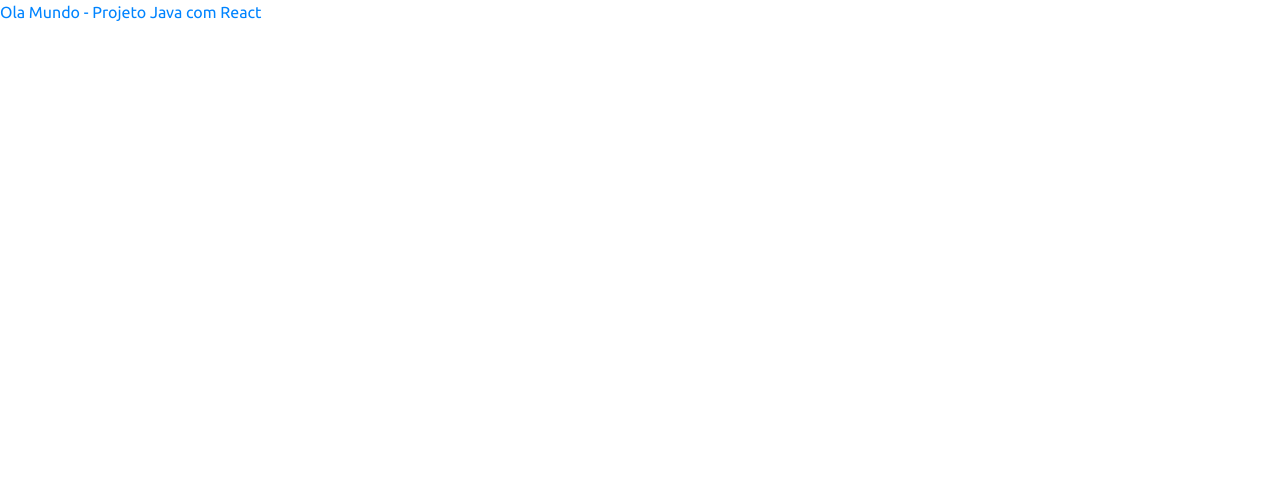
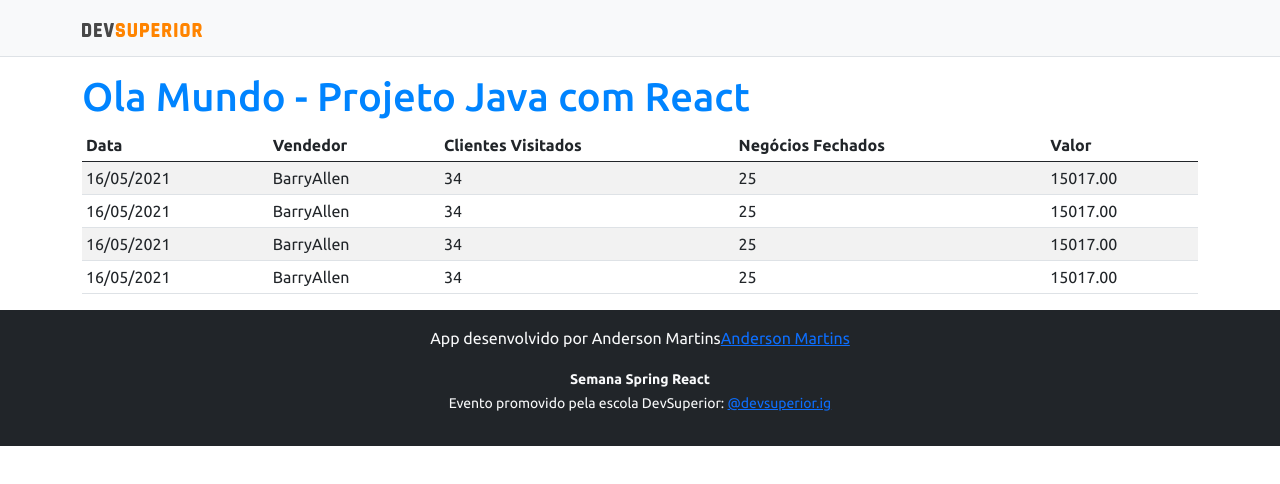
Before and after one commit to BlackCode7/projeto-java-springboot-react, a React (Create React App) app in the folder projeto-sds3/frontend/: page / in a window 1280 px wide. Shown: the top 484 px of the page. Built offline with nearby package versions, Linux system fonts and the light colour scheme.

Commit message:
Criando os componentes e a pasta asserts

```diff
--- a/projeto-sds3/frontend/src/App.tsx
+++ b/projeto-sds3/frontend/src/App.tsx
@@ -1,8 +1,19 @@
+import DataTable from "components/DataTable";
+import Footer from "components/Footer";
+import NavBar from "components/NavBar";
+
 function App() {
   return (
     <div>
+      <>
+        <NavBar />
+        <div className="container">
+          <h1 className="text-primary"> Ola Mundo - Projeto Java com React</h1>
+          <DataTable />
+        </div>
 
-      <div className="text-primary"> Ola Mundo - Projeto Java com React</div>
+        <Footer />
+      </>
     </div>
   );
 }
--- /dev/null
+++ b/projeto-sds3/frontend/src/components/DataTable/index.tsx
@@ -0,0 +1,54 @@
+function DataTable() {
+    return (
+        <div className="table-responsive">
+            <table className="table table-striped table-sm">
+
+                <thead>
+                    <tr>
+                        <th>Data</th>
+                        <th>Vendedor</th>
+                        <th>Clientes Visitados</th>
+                        <th>Negócios Fechados</th>
+                        <th>Valor</th>
+                    </tr>
+                </thead>
+                <tbody>
+                    <tr>
+                        <td>16/05/2021</td>
+                        <td>BarryAllen</td>
+                        <td>34</td>
+                        <td>25</td>
+                        <td>15017.00</td>
+                    </tr>
+
+                    <tr>
+                        <td>16/05/2021</td>
+                        <td>BarryAllen</td>
+                        <td>34</td>
+                        <td>25</td>
+                        <td>15017.00</td>
+                    </tr>
+
+                    <tr>
+                        <td>16/05/2021</td>
+                        <td>BarryAllen</td>
+                        <td>34</td>
+                        <td>25</td>
+                        <td>15017.00</td>
+                    </tr>
+
+                    <tr>
+                        <td>16/05/2021</td>
+                        <td>BarryAllen</td>
+                        <td>34</td>
+                        <td>25</td>
+                        <td>15017.00</td>
+                    </tr>
+
+                </tbody>
+            </table>
+        </div>
+    );
+}
+
+export default DataTable;
--- /dev/null
+++ b/projeto-sds3/frontend/src/components/Footer/index.tsx
@@ -0,0 +1,12 @@
+function Footer() {
+    return (
+        <footer className="footer mt-auto py-3 bg-dark">
+            <div className="container">
+                <p className="text-light">App desenvolvido por Anderson Martins<a href="https://github.com/BlackCode7" target="_blank" rel="noreferrer">Anderson Martins</a></p>
+                <p className="text-light"><small><strong>Semana Spring React</strong><br />
+                    Evento promovido pela escola DevSuperior: <a href="https://instagram.com/devsuperior.ig" target="_blank" rel="noreferrer">@devsuperior.ig</a></small></p>
+            </div>
+        </footer>
+    );
+}
+export default Footer;
--- /dev/null
+++ b/projeto-sds3/frontend/src/components/NavBar/index.tsx
@@ -0,0 +1,16 @@
+import ImgDsDark from 'assets/img/ds-dark.svg';
+
+
+function NavBar() {
+    return (
+        <div className="d-flex flex-column flex-md-row align-items-center p-3 px-md-4 mb-3 bg-light border-bottom">
+            <div className="container">
+                <nav className="my-2 my-md-0 mr-md-3">
+                    <img src={ImgDsDark} alt="DevSuperior" width="120" />
+                </nav>
+            </div>
+        </div>
+    );
+}
+
+export default NavBar;
```
Also changed, not shown: projeto-sds3/frontend/src/assets/img/ds-dark.svg (added).
